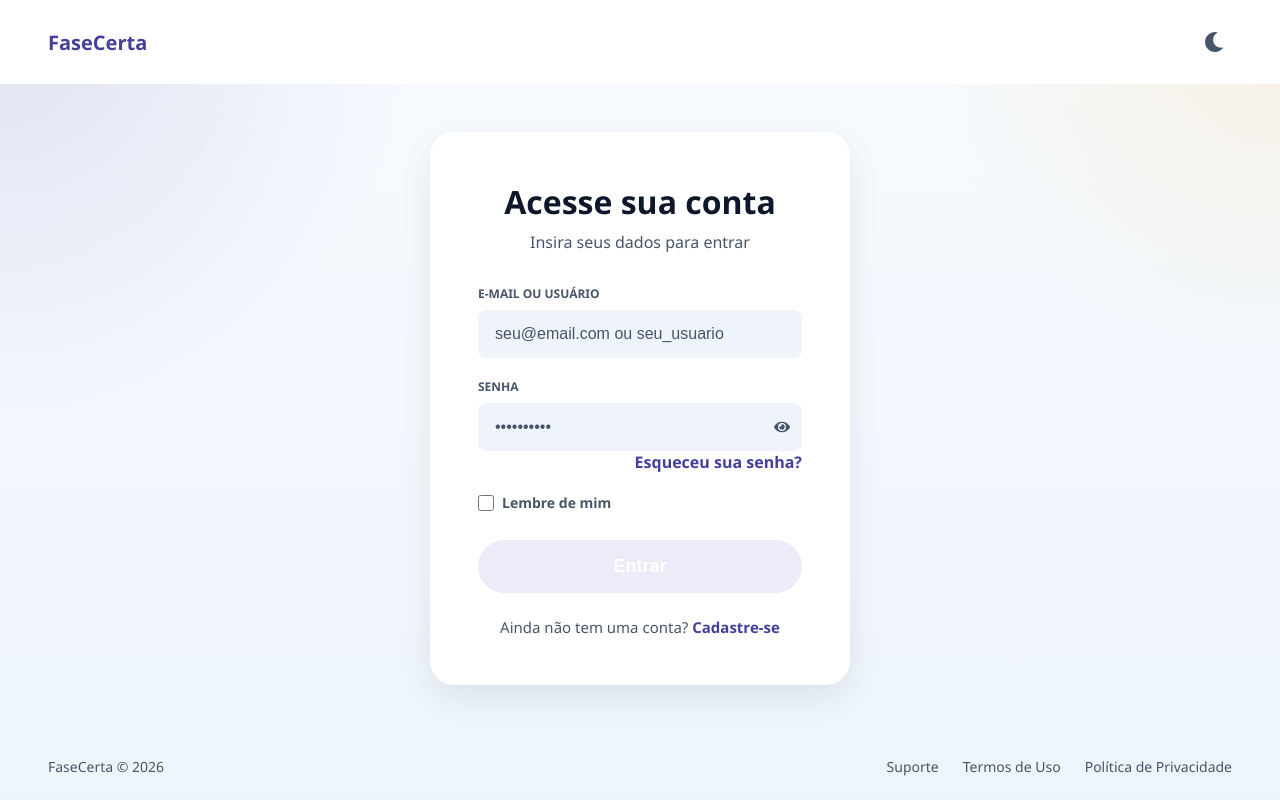
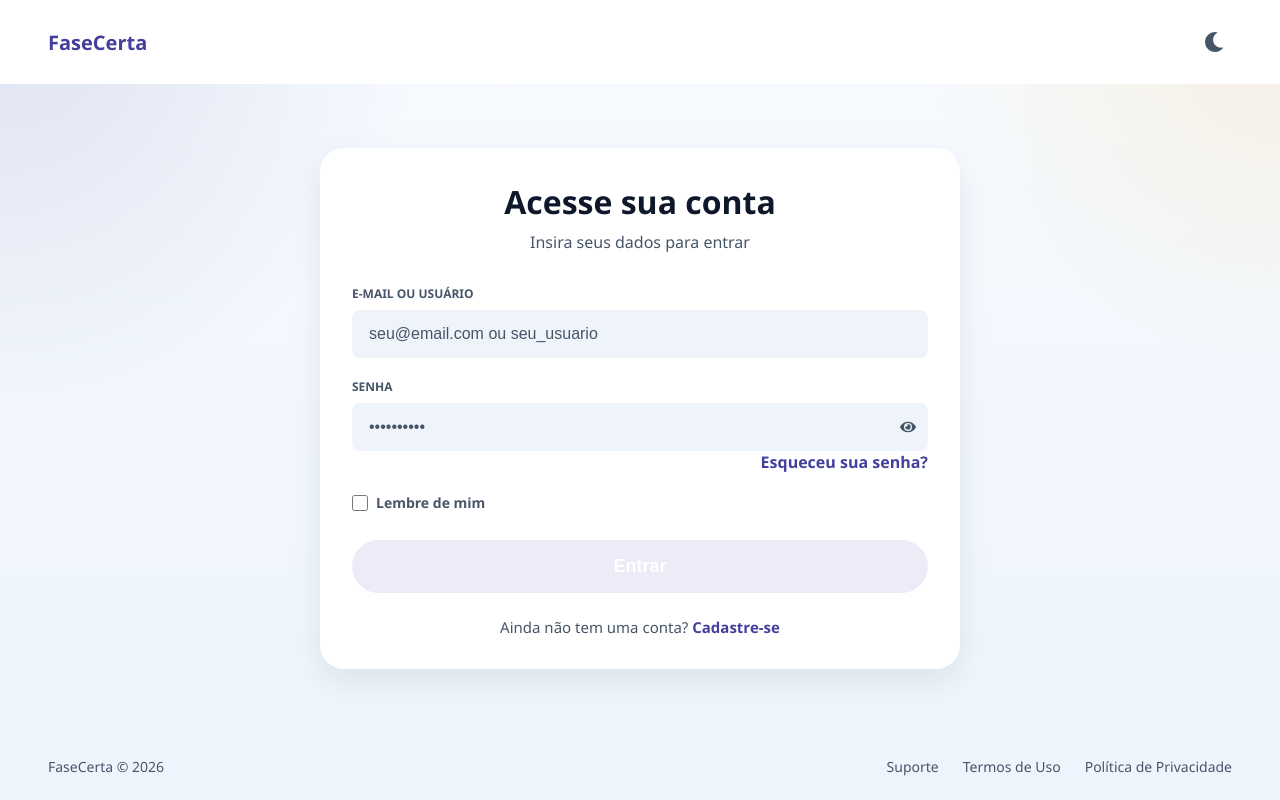
Before and after one commit to CS-PI-2026-FaseCerta/front-end, a React (Create React App) app: page /login in a window 1280 px wide. Built offline with nearby package versions, Linux system fonts and the light colour scheme.

Commit message:
style: aumento do tamanho dos cards de login e cadastro e padronização da cor brnca no texto dos botões de submissão em todos os temas

```diff
--- a/src/auth/pages/Auth.css
+++ b/src/auth/pages/Auth.css
@@ -21,10 +21,10 @@
 .login-card,
 .form-container {
   width: 100%;
-  max-width: 420px;
+  max-width: 640px;
   display: flex;
   flex-direction: column;
-  padding: 48px;
+  padding: 32px;
   border-radius: 24px;
   background: var(--color-surface);
   box-shadow: var(--shadow-card);
--- a/src/global/components/form/Form.css
+++ b/src/global/components/form/Form.css
@@ -140,7 +140,7 @@
   border-radius: 999px;
   font-size: 18px;
   font-weight: 600;
-  color: var(--color-surface);
+  color: #fff;
   background: var(--color-primary);
   box-shadow: var(--shadow-card);
   transition:
```
